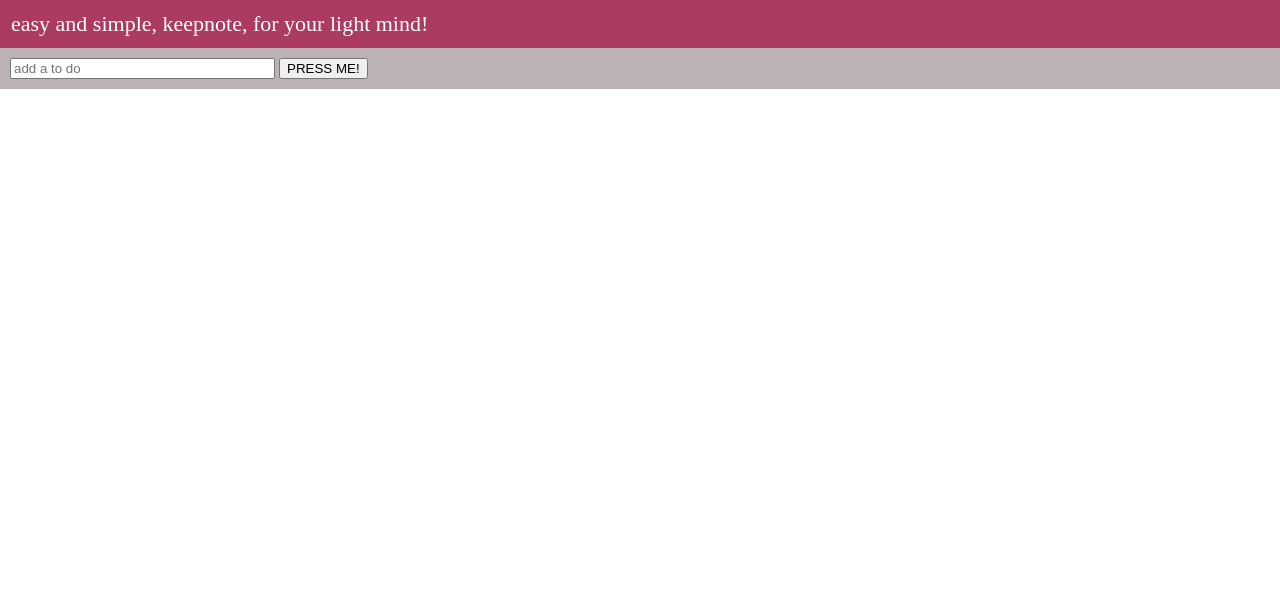
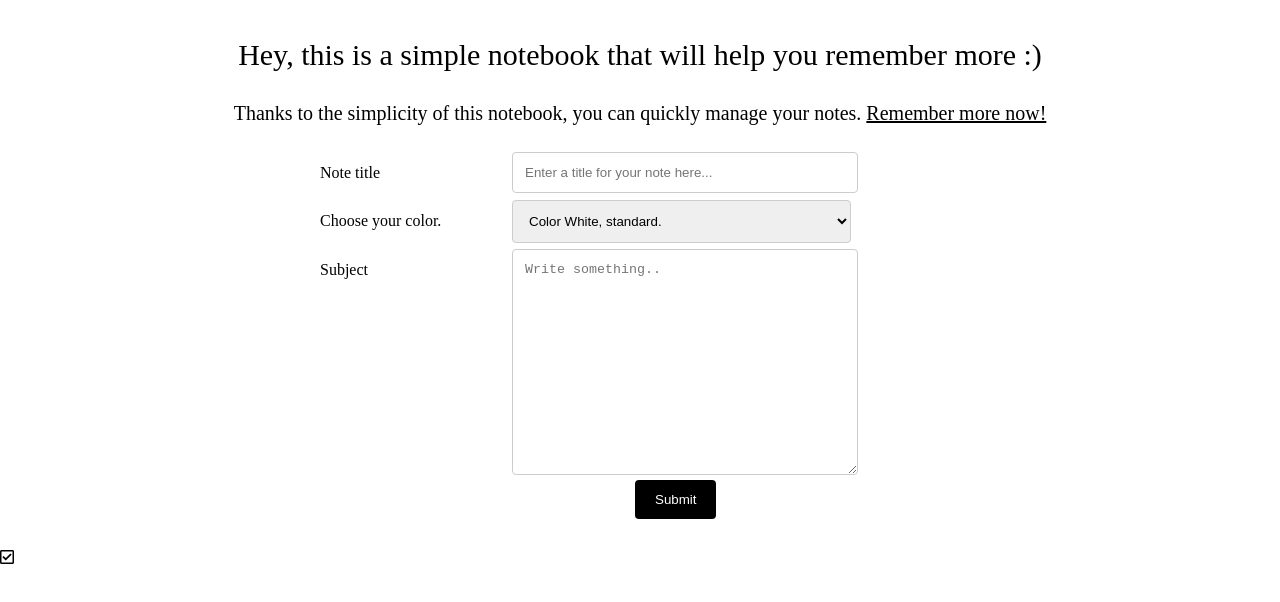
Before and after one commit to jasinskiszymon/Javascript, a website: page cw3-keepnote/index.html in a window 1280 px wide. Drawn offline with Linux system fonts and the light colour scheme.

Commit message:
little change, must repair color set.

```diff
--- a/cw3-keepnote/index.html
+++ b/cw3-keepnote/index.html
@@ -1,27 +1,61 @@
 <!DOCTYPE html>
 <html>
+
 <head>
     <meta charset="utf-8">
     <meta name="viewport" content="width=device-width">
-    <title>keepnote</title>
+    <title>remember_more</title>
+    <link href="https://use.fontawesome.com/releases/v5.7.2/css/all.css" rel="stylesheet">
     <link href="style.css" rel="stylesheet" type="text/css" />
+  <link href="https://fonts.googleapis.com/css?family=Lato&display=swap" rel="stylesheet">
 </head>
+<body>
+    <p class="title"> Hey, this is a simple notebook that will help you remember more :) </p>
+    <p class="description">
+    Thanks to the simplicity of this notebook, you can quickly manage your notes. <u>Remember more now!</u> </p>
 
-<body>
-    <div class="app">
-        <div class="nav-bar">
-            <div class="nav-left">easy and simple, keepnote, for your light mind!  </div>
-            <div class="nav-right"><i class="fas fa-info-circle"></i></div>
+
+
+    <div class="container">
+        <form>
+        <div class="row">
+          <div class="col-25">
+            <label for="lname">Note title</label>
+          </div>
+          <div class="col-75">
+            <input type="text" id="title" name="lastname" placeholder="Enter a title for your note here...">
+          </div>
         </div>
+        <div class="row">
+          <div class="col-25">
+            <label for="color">Choose your color.</label>
+          </div>
+          <div class="col-75a">
+            <select id="color" name="color" >
+              <option id="red" value="red" style="background-color:  White">Color White, standard.</option>
+              <option id="green"value="green" style="background-color:  rgb(42, 206, 42)">Color Green, for important.</option>
+              <option id="blue" value="blue" style="background-color:  rgb(44, 140, 230)" >Color Blue for the less important. </option>
+            </select>
+          </div>
+        </div>
+        <div class="row">
+          <div class="col-25">
+            <label for="subject">Subject</label>
+          </div>
+          <div class="col-75">
+            <textarea id="myInput" name="subject" placeholder="Write something.." style="height:200px"></textarea>
+          </div>
+        </div>
+        </form>
+      </div>
+    </div>
         <div class="main-section">
             <div class="actions">
-                <input class="main-input" id="myInput"placeholder="add a to do" size="30">
-                <button id="Btn">PRESS ME!</button>
-                <i class="fas fa-arrow-circle-right" onclick="submit()"> </i>
+                <input type="submit" value="Submit" onclick="submit()">
             </div>
             <div class="collection" id="results">
           </div>
-          <i class="far fa-check-square ${item.complete ? '' : 'fade'}" onclick="toggleComplete(${index})"></i>
+          <i class="far fa-check-square ${item.complete ? '' : 'fade'}" onclick="toggleComplete($,{index})"></i>
         </div>
     </div>
     <script src="main.js"></script>
--- a/cw3-keepnote/main.js
+++ b/cw3-keepnote/main.js
@@ -1,24 +1,5 @@
-document.querySelector('#Btn').addEventListener('click', submit);
 var myData = [
-    {
-      content: "Go to grocery.",
-      complete: true
-    },
-    {
-      content: "Call mom.",
-      complete: false
-    },
-    {
-      content: "Take dog to vet.",
-      complete: false
-    },
-    {
-      content: "Pay bills.",
-      complete: false
-    }
 ];
-
-
 function setup() {
   if (localStorage.getItem("myStoredData")) {
     myData = JSON.parse(localStorage.getItem("myStoredData"));
@@ -29,7 +10,11 @@ var myData = [
 function render() {
   var myOutput = "";
   myData.forEach(function (item, index) {
-      myOutput += <div class="item">
+    myOutput += `
+      <div class="item">
+      <div class="item-title">
+      ${item.titel}
+      </div>
         <div class="item-content">
           ${item.content}
         </div>
@@ -38,18 +23,21 @@ var myData = [
           <i class="far fa-trash-alt fade" onclick="deleteItem(${index})"></i>
           <i class="fas fa-heart ${item.favorite ? '' : 'fade'}" onclick="toggleFavorite(${index})"></i>
         </div>
-        </div>;
+      </div>`;
   });
   document.querySelector("#results").innerHTML = myOutput;
 }
 
+// eslint-disable-next-line no-unused-vars
 function submit() {
   var newItem = document.querySelector("#myInput").value;
-    myData.push({content: newItem, complete: false});
+  var title = document.querySelector("#title").value;
+  myData.push({content: newItem, titel: title, complete: false});
   updateStorage();
   render();
 }
 
+// eslint-disable-next-line no-unused-vars
 function deleteItem(index) {
   var verify = confirm("Are you sure? You are about to delete this item.");
   if (verify) {
@@ -59,6 +47,7 @@ var myData = [
   }
 }
 
+// eslint-disable-next-line no-unused-vars
 function toggleComplete(index) {
   if (myData[index].complete == true) {
     myData[index].complete = false;
@@ -70,6 +59,7 @@ var myData = [
   render();
 }
 
+// eslint-disable-next-line no-unused-vars
 function toggleFavorite(index) {
   if (myData[index].favorite == true) {
     myData[index].favorite = false;
--- a/cw3-keepnote/style.css
+++ b/cw3-keepnote/style.css
@@ -2,25 +2,81 @@ body {
     margin: 0 auto;
   }
 
-  .nav-bar {
-    display: grid;
-    grid-template-columns: 1fr 1fr;
-    position: sticky;
-    top: 0;
-    background: #AC3B61;
-    color: white;
-    padding: 11px;
-    font-size: 22px;
-  }
 
-  .nav-right {
-    text-align: right;
-  }
+.title{
+    font-size: 30px;
+    text-align: center;
+    margin-top: 3%;
+
+
+}
+.description{
+    font-size: 20px;
+    text-align: center;
+
+}
+
+
+
+
+input[type=text], select, textarea{
+  width: 100%;
+  padding: 12px;
+  border: 1px solid #ccc;
+  border-radius: 4px;
+
+}
+
+label {
+  padding: 12px 12px 12px 0;
+  display: inline-block;
+}
+
+input[type=submit] {
+  background-color: #000000;
+  color: white;
+  padding: 12px 20px;
+  border: none;
+  border-radius: 4px;
+  cursor: pointer;
+  float: right;
+}
+.container {
+  padding: 1px;
+  width: 50%;
+  margin: 0 auto;
+  display: block;
+}
+
+.col-25 {
+  float: left;
+  width: 30%;
+  margin-top: 6px;
+}
+
+.col-75 {
+  float: left;
+  width: 50%;
+  margin-top: 6px;
+}
+.col-75a{
+  float: left;
+  width: 53%;
+  margin-top: 6px;
+
+}
+.row:after {
+  content: "";
+  display: block;
+  clear: both;
+}
+
 
   .actions {
-    text-align: left;
-    padding: 10px;
-    background: #BAB2B5;
+    text-align: center;
+    margin: 0 auto;
+    width: 10px;
+    display: flex;
   }
 
   .collection {
@@ -57,3 +113,11 @@ body {
   .fade {
     opacity: .3;
   }
+  .item-title{
+    display: grid;
+    height: 30px;
+    align-items: center;
+    padding-left: 10px;
+
+
+  }
```
Lines whose indentation alone changed are shown as unchanged.
